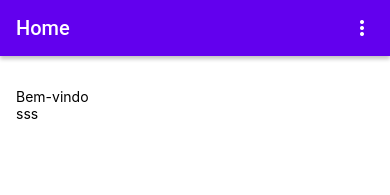
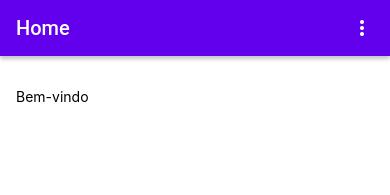
Before and after one commit to fellipearb/dwapp, a React Native app: screen /HomeScreen in a window 390 px wide. Shown: the top 195 px of the page. Built offline with nearby package versions, Linux system fonts and the light colour scheme.

Commit message:
rollback camera

```diff
--- a/src/screens/Home/index.tsx
+++ b/src/screens/Home/index.tsx
@@ -1,13 +1,11 @@
-import { useNavigation } from '@react-navigation/native';
 import React, { useEffect, useState } from 'react';
-import { Text, Touchable, TouchableOpacity } from 'react-native';
+import { Text } from 'react-native';
 
 import Container from '../../components/Container';
 import { SafeContainer } from '../../components/Container/styles';
 import { getUser, IUser } from '../../utils/user';
 
 const Home = () => {
-  const navigation = useNavigation<any>();
   const [user, setUser] = useState<IUser | any>();
 
   const getUserStorage = async () => {
@@ -20,25 +18,11 @@ const Home = () => {
     getUserStorage();
   }, []);
 
-  const goTo = (screen: string, stack?: string) => {
-    if (stack) {
-      return navigation.navigate(stack, { screen });
-    }
-
-    return navigation.navigate(screen);
-  };
-
   return (
     <>
       <SafeContainer>
         <Container>
           <Text>Bem-vindo {user?.name}</Text>
-          <TouchableOpacity
-            onPress={() =>
-              goTo('ServiceOrdersScreen', 'ServiceOrdersStackScreen')
-            }>
-            <Text>sss</Text>
-          </TouchableOpacity>
         </Container>
       </SafeContainer>
     </>
```
